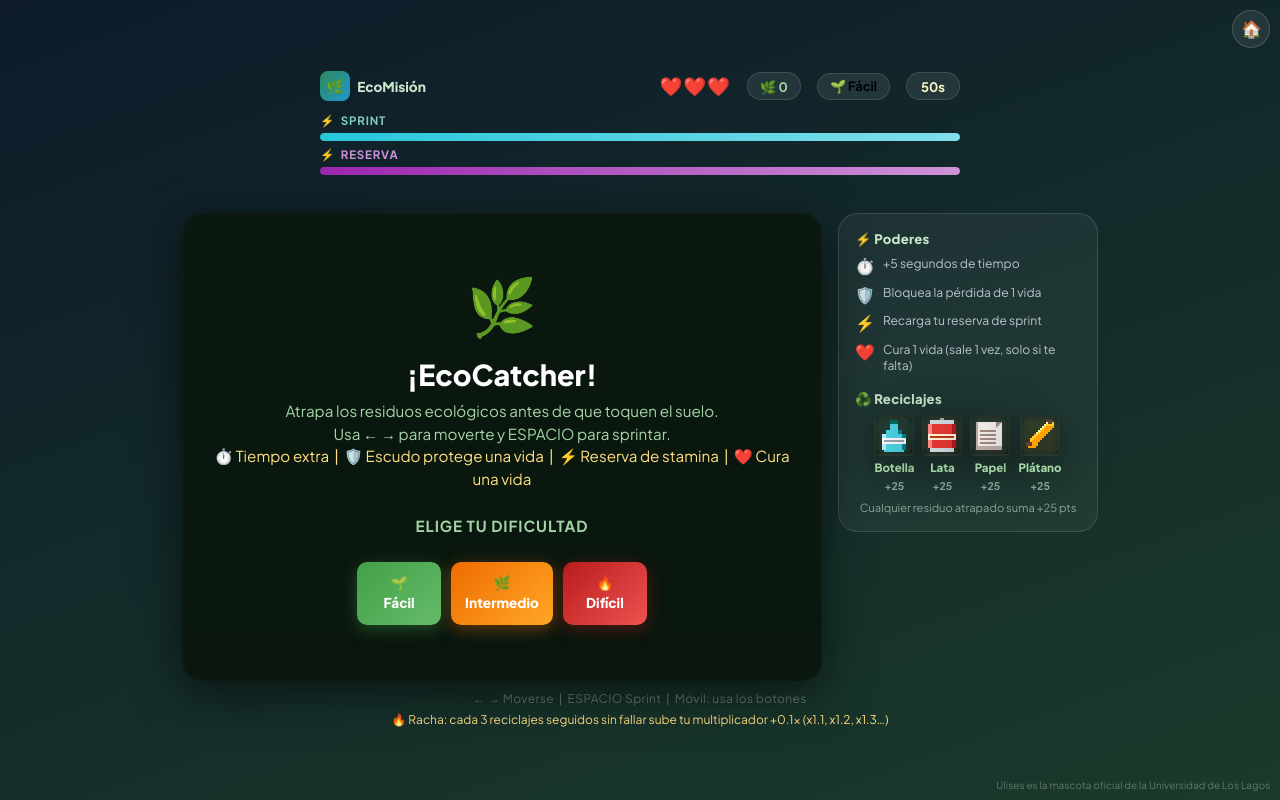
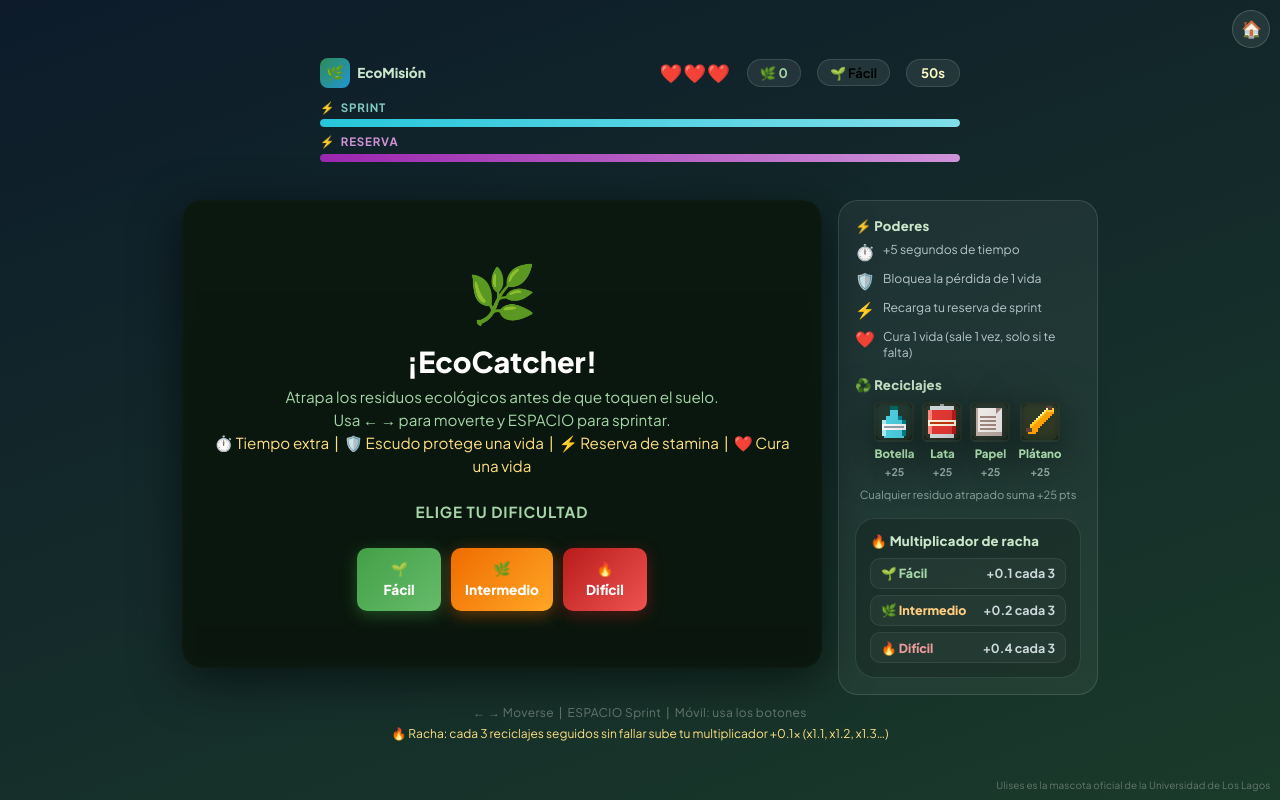
Before and after one commit to Moskur/Proyecto-CDIO, a Flask app: page /minijuego in a window 1280 px wide. Run offline with Flask 3, Linux system fonts and the light colour scheme; the visitor is signed in with stand-in values (Sample User, id 1).

Commit message:
nuevamente, cambios al minijuego y arreglos de stamina

```diff
--- a/Proyecto Ecologico/templates/juego_minijuego.html
+++ b/Proyecto Ecologico/templates/juego_minijuego.html
@@ -83,9 +83,9 @@
       font-size: .8rem; font-weight: 700;
       transition: background .2s, border-color .2s, color .2s;
     }
-    .diff-badge.easy   { color: #a5d6a7; border-color: rgba(165,214,167,.35); }
-    .diff-badge.medium { color: #ffcc80; border-color: rgba(255,204,128,.35); }
-    .diff-badge.hard   { color: #ef9a9a; border-color: rgba(239,154,154,.4); }
+    .diff-badge.easy   { color: #fff; border-color: rgba(165,214,167,.5); background: rgba(76,175,121,.22); }
+    .diff-badge.medium { color: #fff; border-color: rgba(255,204,128,.55); background: rgba(255,167,38,.22); }
+    .diff-badge.hard   { color: #fff; border-color: rgba(239,154,154,.55); background: rgba(239,83,80,.24); }
 
     /* selector de dificultad dentro del overlay de inicio / fin de juego */
     .diff-select-label {
@@ -437,6 +437,34 @@
       line-height: 1.3;
     }
 
+    /* panel de multiplicador de racha por dificultad */
+    /* burbuja propia, separada visualmente del resto del panel */
+    .mult-box {
+      margin-top: 1rem;
+      padding: .85rem .9rem;
+      background: rgba(0,0,0,.18);
+      border: 1px solid rgba(255,255,255,.1);
+      border-radius: var(--radius-lg);
+    }
+    .mult-box .info-title { margin-top: 0; }
+
+    .mult-list {
+      list-style: none;
+      display: flex; flex-direction: column; gap: .4rem;
+    }
+    .mult-list li {
+      display: flex; align-items: center; justify-content: space-between;
+      font-size: .78rem; font-weight: 700; color: #cfd8dc;
+      background: rgba(255,255,255,.04);
+      border: 1px solid rgba(255,255,255,.08);
+      border-radius: var(--radius-sm);
+      padding: .4rem .6rem;
+    }
+    .mult-diff { font-weight: 800; }
+    .mult-easy   { color: #a5d6a7; }
+    .mult-medium { color: #ffcc80; }
+    .mult-hard   { color: #ef9a9a; }
+
     .controls-hint {
       margin-top: .65rem;
       font-size: .75rem; color: rgba(255,255,255,.35);
@@ -604,6 +632,15 @@
         <div class="bin-item"><canvas class="bin-mini" data-bin="3" width="36" height="36"></canvas><span>Plátano</span><span class="bin-pts">+25</span></div>
       </div>
       <p class="bins-caption">Cualquier residuo atrapado suma +25 pts</p>
+
+      <div class="mult-box">
+        <h3 class="info-title">🔥 Multiplicador de racha</h3>
+        <ul class="mult-list">
+          <li><span class="mult-diff mult-easy">🌱 Fácil</span><span>+0.1 cada 3</span></li>
+          <li><span class="mult-diff mult-medium">🌿 Intermedio</span><span>+0.2 cada 3</span></li>
+          <li><span class="mult-diff mult-hard">🔥 Difícil</span><span>+0.4 cada 3</span></li>
+        </ul>
+      </div>
     </aside>
   </div>
 
@@ -638,8 +675,9 @@ const POWERUP_TYPES = {
   heal:    { emoji: "❤️", color: "#ff5252", label: "+1 vida" },
 };
 // pesos relativos al elegir qué power-up cae (más alto = más probable);
-// la reserva de stamina queda ligeramente favorecida sobre el resto
-const POWERUP_WEIGHTS = { time: 1, shield: 1, stamina: 1.3, heal: 1 };
+// la reserva de stamina queda favorecida sobre el resto (subida 20% extra
+// respecto al valor original de 1.3, para que aparezca más seguido)
+const POWERUP_WEIGHTS = { time: 1, shield: 1, stamina: 1.56, heal: 1 };
 const TIME_BONUS    = 5;    // segundos que añade el power-up de tiempo
 
 const STAMINA_BONUS   = 40;   // stamina reserva que añade el power-up
@@ -659,6 +697,7 @@ const DIFFICULTIES = {
     spawnBase: 105, spawnMin: 50, spawnDecay: 1.1,
     comboStep: 0.1,
     maxTimePowerups: 4, shieldDuration: 8000,
+    sprintGrowth: 0,       // en fácil el sprint no se acelera con el tiempo
   },
   medium: {
     label: "Intermedio", emoji: "🌿", cssClass: "medium",
@@ -666,6 +705,7 @@ const DIFFICULTIES = {
     spawnBase: 90, spawnMin: 35, spawnDecay: 1.5,
     comboStep: 0.2,
     maxTimePowerups: 3, shieldDuration: 8000,
+    sprintGrowth: 0.006,   // +0.3 al multiplicador tras los 50s (leve)
   },
   hard: {
     label: "Difícil", emoji: "🔥", cssClass: "hard",
@@ -673,6 +713,7 @@ const DIFFICULTIES = {
     spawnBase: 72, spawnMin: 24, spawnDecay: 2.1,
     comboStep: 0.4,
     maxTimePowerups: 3, shieldDuration: 10000,
+    sprintGrowth: 0.01,    // +0.5 al multiplicador tras los 50s (más notorio)
   },
 };
 let difficulty = DIFFICULTIES.easy; // dificultad activa (se fija al iniciar partida)
@@ -1433,16 +1474,18 @@ function update(ts, dt) {
     s.sprinting = false;
   }
 
-  // mover jugador
-  const spd = BASE_SPEED * (s.sprinting && s.stamina > 0 ? SPRINT_MULT : 1);
-  if (s.keys.left)  s.player.x -= spd;
-  if (s.keys.right) s.player.x += spd;
-  s.player.x = Math.max(0, Math.min(CANVAS_W - PLAYER_W, s.player.x));
-
   // dificultad progresiva: cada segundo que pasa, los bloques caen más rápido
   const elapsed = MAX_TIME - s.timeLeft;
   s.fallSpeed = difficulty.fallBase + elapsed * difficulty.fallGrowth;
   s.spawnRate = Math.max(difficulty.spawnMin, difficulty.spawnBase - elapsed * difficulty.spawnDecay);
+
+  // mover jugador: en Intermedio/Difícil el sprint se vuelve un poco más
+  // rápido con el tiempo, para compensar que caen más residuos más rápido
+  const sprintMultActual = SPRINT_MULT + elapsed * difficulty.sprintGrowth;
+  const spd = BASE_SPEED * (s.sprinting ? sprintMultActual : 1);
+  if (s.keys.left)  s.player.x -= spd;
+  if (s.keys.right) s.player.x += spd;
+  s.player.x = Math.max(0, Math.min(CANVAS_W - PLAYER_W, s.player.x));
 
   // spawnear bloques de residuos normales
   s.spawnTimer++;
```
